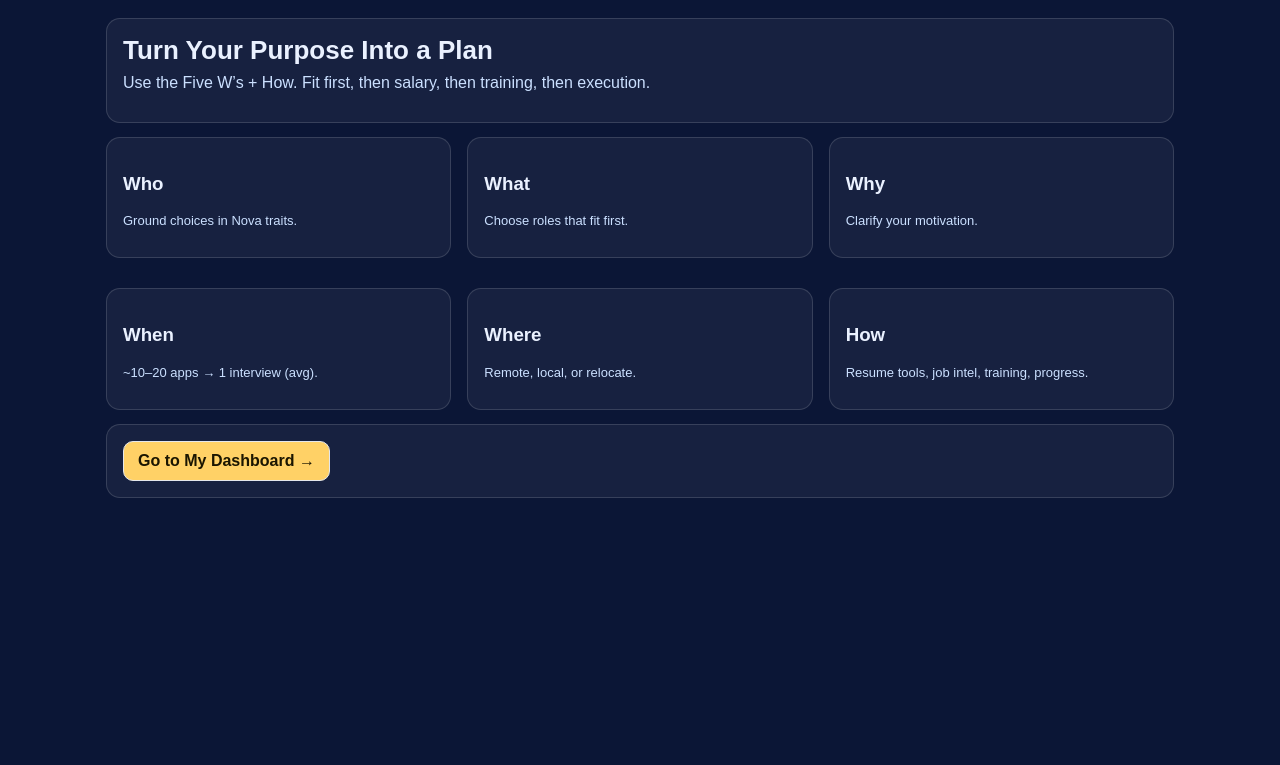
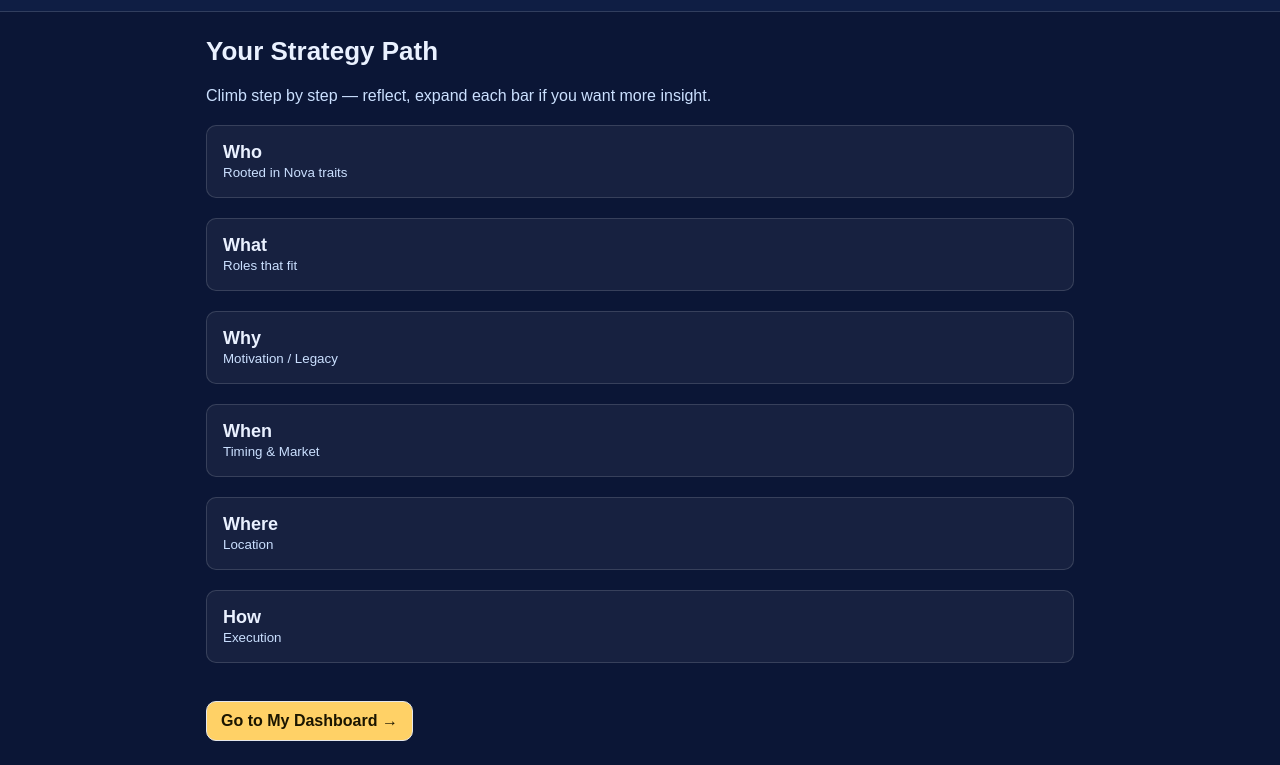
Before and after one commit to Lean4me2025/Navi_the_navigator_092025, a plain HTML site: page navi-strategy.html in a window 1280 px wide. Shown: the part 75-840 px from the top of the page. Before the commit the page ends 800 px from the top, so only its background shows below. Drawn offline with Linux system fonts and the light colour scheme.

Commit message:
Add files via upload

```diff
--- a/navi-strategy.html
+++ b/navi-strategy.html
@@ -1,32 +1,54 @@
-<!doctype html><html lang='en'><head><meta charset='utf-8'><meta name='viewport' content='width=device-width,initial-scale=1'><title>NAVI · Strategy</title><style>
-:root{--bg:#0b1636;--panel:#0f1e44;--ink:#eaf1ff;--sub:#cbe0ff;--edge:rgba(255,255,255,.14);--accent:#ffd166;--muted:#94a3b8;--green:#16a34a}
+<!doctype html><html lang='en'><head><meta charset='utf-8'><meta name='viewport' content='width=device-width,initial-scale=1'><title>NAVI · Strategy Path</title><style>
+:root{--bg:#0b1636;--panel:#0f1e44;--ink:#eaf1ff;--sub:#cbe0ff;--edge:rgba(255,255,255,.14);--accent:#ffd166;--muted:#94a3b8}
 *{box-sizing:border-box}body{margin:0;font-family:Arial,Helvetica,sans-serif;background:var(--bg);color:var(--ink)}
 header{display:flex;align-items:center;justify-content:space-between;gap:12px;padding:14px 16px;background:var(--panel);border-bottom:1px solid var(--edge)}
 .brand{font-weight:900;letter-spacing:.3px}
-main{max-width:1100px;margin:24px auto;padding:0 16px}
-.card{background:rgba(255,255,255,.05);border:1px solid var(--edge);border-radius:14px;padding:16px;margin-bottom:14px}
-.h1{font-size:26px;font-weight:900;margin:0 0 8px}
-.lead{color:var(--sub);margin:0 0 14px}
-.row{display:grid;grid-template-columns:repeat(auto-fit,minmax(260px,1fr));gap:16px}
-.btn{padding:10px 14px;border-radius:10px;border:1px solid #e5e7eb;background:var(--accent);color:#1a1500;font-weight:800;cursor:pointer;text-decoration:none;display:inline-block}
-.badge{display:inline-block;padding:4px 8px;border-radius:999px;background:rgba(255,255,255,.08);border:1px solid var(--edge);font-size:12px;color:var(--sub)}
-.small{font-size:13px;color:var(--sub)}
-.notice{padding:10px 12px;border-left:3px solid var(--accent);background:rgba(255,209,102,.09);border-radius:8px}
-.banner{display:none;margin-bottom:14px;border:1px solid var(--green);background:rgba(22,163,74,.1);border-radius:10px;padding:12px}
-.banner.on{display:block}
+main{max-width:900px;margin:24px auto;padding:0 16px}
+.step{position:relative;margin:20px 0;padding:16px;border-radius:10px;background:rgba(255,255,255,.05);border:1px solid var(--edge);cursor:pointer;transition:all .3s ease}
+.step:hover{background:rgba(255,255,255,.08)}
+.step h3{margin:0;font-size:18px}
+.step small{color:var(--sub)}
+.step .panel{display:none;margin-top:10px;padding:10px;border-radius:8px;background:rgba(255,255,255,.06);border:1px solid var(--edge);font-size:14px;color:var(--sub)}
+.step.open .panel{display:block}
+.btn{padding:10px 14px;border-radius:10px;border:1px solid #e5e7eb;background:var(--accent);color:#1a1500;font-weight:800;cursor:pointer;text-decoration:none;display:inline-block;margin-top:18px}
 </style></head><body>
-<header><div class="brand">NAVI</div><a class="btn" href="navi-dashboard.html">Go to Dashboard →</a></header>
+<header><div class="brand">NAVI</div><a class="btn" href="navi-dashboard.html">Skip to Dashboard</a></header>
 <main>
-  <div class="card"><div class="h1">Turn Your Purpose Into a Plan</div>
-  <p class="lead">Use the Five W’s + How. Fit first, then salary, then training, then execution.</p></div>
-  <div class="row">
-    <div class="card"><h3>Who</h3><p class="small">Ground choices in Nova traits.</p></div>
-    <div class="card"><h3>What</h3><p class="small">Choose roles that fit first.</p></div>
-    <div class="card"><h3>Why</h3><p class="small">Clarify your motivation.</p></div>
-    <div class="card"><h3>When</h3><p class="small">~10–20 apps → 1 interview (avg).</p></div>
-    <div class="card"><h3>Where</h3><p class="small">Remote, local, or relocate.</p></div>
-    <div class="card"><h3>How</h3><p class="small">Resume tools, job intel, training, progress.</p></div>
+  <div class="h1" style="font-size:26px;font-weight:900;margin-bottom:20px">Your Strategy Path</div>
+  <p class="lead" style="color:var(--sub);margin-bottom:20px">Climb step by step — reflect, expand each bar if you want more insight.</p>
+
+  <div class="step"><h3>Who</h3><small>Rooted in Nova traits</small>
+    <div class="panel">Ground choices in your Nova traits. Your unique wiring sets the foundation for purpose-fit roles.</div>
   </div>
-  <div class="card"><a class="btn" href="navi-dashboard.html">Go to My Dashboard →</a></div>
+
+  <div class="step"><h3>What</h3><small>Roles that fit</small>
+    <div class="panel">Choose roles that align with your traits first — fit matters more than salary at the start.</div>
+  </div>
+
+  <div class="step"><h3>Why</h3><small>Motivation / Legacy</small>
+    <div class="panel">Clarify your deeper motivation: the legacy and impact that drive you forward.</div>
+  </div>
+
+  <div class="step"><h3>When</h3><small>Timing & Market</small>
+    <div class="panel">Expect ~10–20 applications to lead to 1 interview. Timing + training gaps shape your next move.</div>
+  </div>
+
+  <div class="step"><h3>Where</h3><small>Location</small>
+    <div class="panel">Remote, local, or relocation — your geography plays into your purpose path.</div>
+  </div>
+
+  <div class="step"><h3>How</h3><small>Execution</small>
+    <div class="panel">Put it all together: Resume tools, job intel, training hub, and progress tracking in Navi.</div>
+  </div>
+
+  <a class="btn" href="navi-dashboard.html">Go to My Dashboard →</a>
 </main>
+
+<script>
+document.querySelectorAll('.step').forEach(step => {
+  step.addEventListener('click', () => {
+    step.classList.toggle('open');
+  });
+});
+</script>
 </body></html>
```
